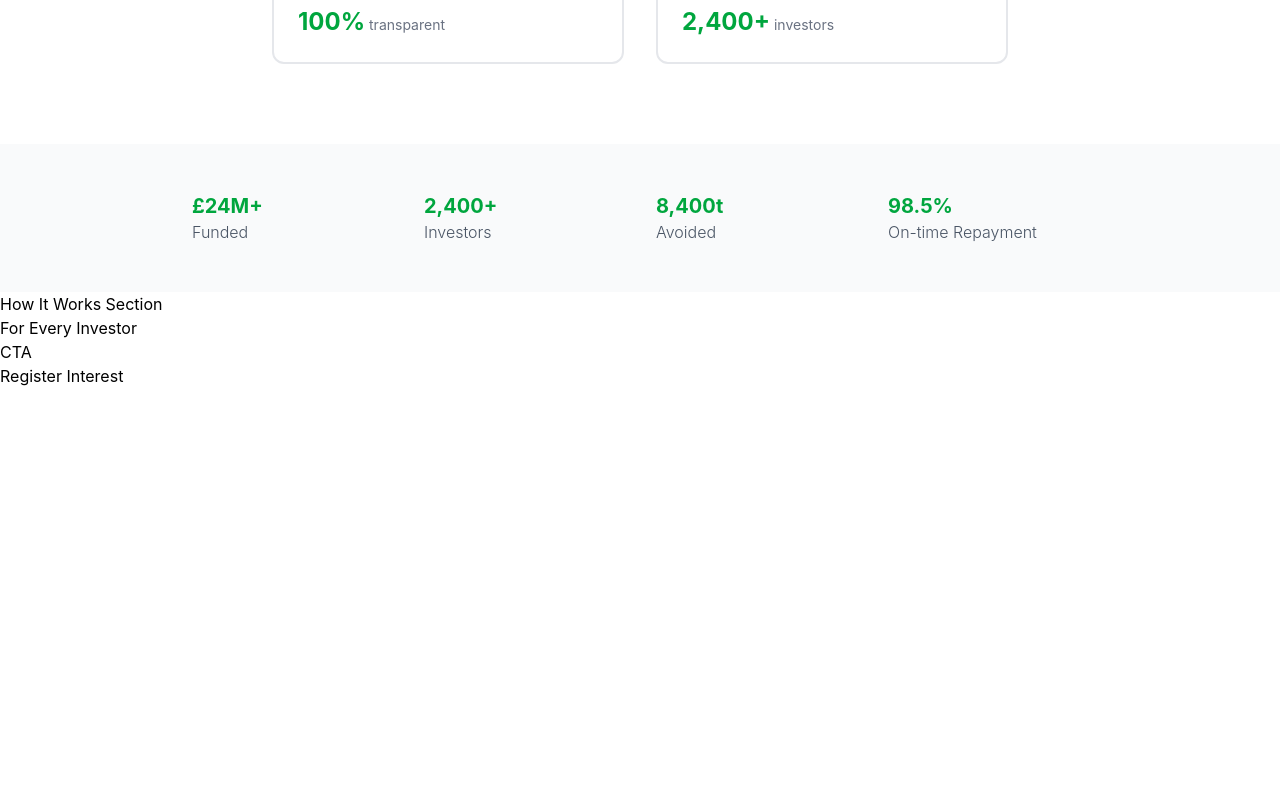
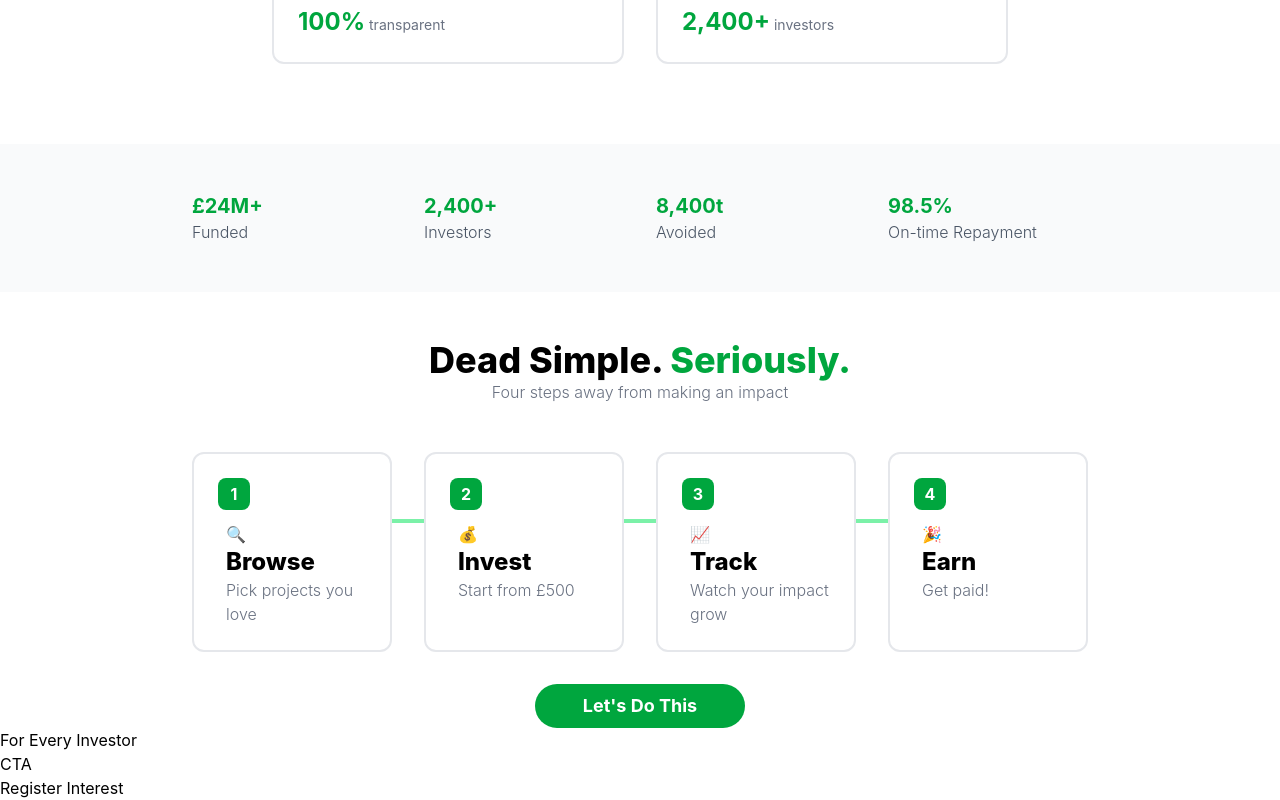
Before and after one commit to GPapagiannopoulos/enterpreneurial_journey, a React app in the folder frontend/: page / in a window 1280 px wide. Shown: the part 1496-2296 px from the top of the page. Before the commit the page ends 1884 px from the top, so only its background shows below. Built offline with nearby package versions, Linux system fonts and the light colour scheme; the HTML template or start-up script is replaced by a standard one.

Commit message:
feat: add steps section to landing page

```diff
--- /dev/null
+++ b/frontend/src/components/StepsCard.tsx
@@ -0,0 +1,28 @@
+import React from "react";
+
+export interface StepsCardProps {
+  stepNumber: number;
+  emoji: string;
+  stepName: string;
+  stepDescription: string;
+}
+
+export default function StepsCard({
+  stepNumber,
+  emoji,
+  stepName,
+  stepDescription,
+}: StepsCardProps) {
+  return (
+    <div className="bg-white p-6 border-2 rounded-xl border-gray-200 flex flex-col gap-3 h-full z-10">
+      <div className="w-8 h-8 bg-green-600 rounded-lg text-white font-bold flex items-center justify-center">
+        {stepNumber}
+      </div>
+      <div className="pl-2">
+        <span>{emoji}</span>
+        <h2 className="font-extrabold text-2xl text-black">{stepName}</h2>
+        <p className="font-light text-gray-500">{stepDescription}</p>
+      </div>
+    </div>
+  );
+}
--- a/frontend/src/sections/Home/HowItWorksSection.tsx
+++ b/frontend/src/sections/Home/HowItWorksSection.tsx
@@ -1,3 +1,61 @@
+import { useNavigate } from "react-router-dom";
+import Button from "../../components/Button";
+import StepsCard from "../../components/StepsCard";
+import type { StepsCardProps } from "../../components/StepsCard";
+
+const steps: StepsCardProps[] = [
+  {
+    stepNumber: 1,
+    emoji: "🔍",
+    stepName: "Browse",
+    stepDescription: "Pick projects you love",
+  },
+  {
+    stepNumber: 2,
+    emoji: "\u{1F4B0}",
+    stepName: "Invest",
+    stepDescription: "Start from £500",
+  },
+  {
+    stepNumber: 3,
+    emoji: "📈",
+    stepName: "Track",
+    stepDescription: "Watch your impact grow",
+  },
+  {
+    stepNumber: 4,
+    emoji: "🎉",
+    stepName: "Earn",
+    stepDescription: "Get paid!",
+  },
+];
+
 export default function HowItWorksSection() {
-  return <section>How It Works Section</section>;
+  const navigate = useNavigate();
+
+  return (
+    <section>
+      <div className="py-12 max-w-2xl mx-auto text-center">
+        <h2 className="font-extrabold text-4xl">
+          Dead Simple. <span className="text-green-600">Seriously.</span>
+        </h2>
+        <p className="font-light text-gray-500">
+          Four steps away from making an impact
+        </p>
+      </div>
+      <div className="grid grid-cols-4 gap-8 max-w-4xl mx-auto items-stretch relative">
+        <div className="absolute top-1/3 left-0 right-0 h-1 bg-green-300 z-0" />
+        {steps.map((step) => (
+          <StepsCard key={step.stepNumber} {...step} />
+        ))}
+      </div>
+      <div className="flex justify-center mt-8">
+        <Button
+          label="Let's Do This"
+          onClick={() => navigate("/updateme")}
+          variant="cta"
+        />
+      </div>
+    </section>
+  );
 }
```
